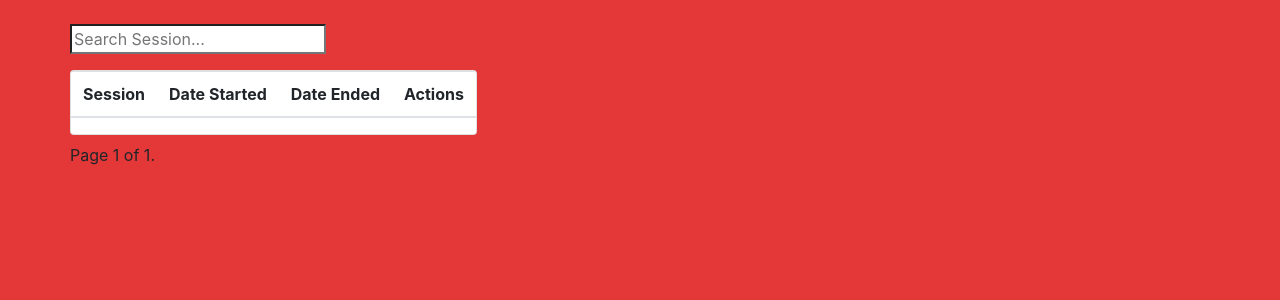
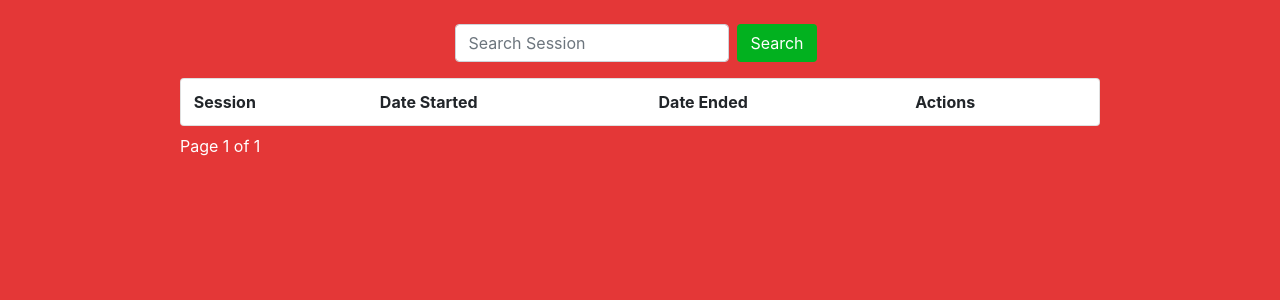
Before and after one commit to bionfinc/pomodoro, a Django app: page /sessions/ in a window 1280 px wide. Shown: the part 56-356 px from the top of the page. Run offline with Django 3.2, Linux system fonts and the light colour scheme; the visitor is signed in with stand-in values (Sample User, id 1); data comes from the database, SQL or seed files in the repository; lists and menus that the app fills with data are empty; some libraries are stand-ins or nearby versions.

Commit message:
styled/formatted tables

```diff
--- a/static/styles.css
+++ b/static/styles.css
@@ -166,3 +166,26 @@ i:hover{
 .fa-edit:hover {
   color:rgb(172, 36, 36);
 }
+
+/* search sessions/tasks */
+.btn-search {
+  background:rgb(2, 177, 31);
+  color: white;
+
+}
+
+.btn-search:hover{
+  background: rgb(2, 153, 27);
+  border: 1px solid rgb(2, 153, 27);
+  color: white
+}
+
+/* pagination for sessions/tasks */
+
+.pagination{
+  color: white;
+}
+
+.step-links a{
+  color: rgb(4, 105, 21);
+}
--- a/usersessions/templates/usersessions/sessions.html
+++ b/usersessions/templates/usersessions/sessions.html
@@ -6,15 +6,21 @@
 
 <div class="container">
 
-    <div class="row mt-4">
-        <form method="GET" action="" >
-            <input type="search" name="search" placeholder="Search Session...">
+    <div class="row">
+        <div class="col-md-1"></div>
+
+        <div class="col-12 col-md-10">
+            <div class="d-flex justify-content-center mt-4">
+                <form class='form-inline' method="GET" action="">
+                    <input class="form-control" type="text" aria-label="Search" type="search" name="search" placeholder="Search Session">
+                    <button class="mx-2 btn btn-search" type="submit">Search</button>
                 </form>
             </div>
 
-    <div class="row">
-        <div class="card">
-            <table class="table">
+
+            <div>
+                <div class="card p-2">
+                    <table class="table-sm">
                         <thead>
                           <tr>
                             <th scope="col">Session</th>
@@ -44,25 +50,31 @@
                 </div>
             </div>
 
-    <div class="row mt-2">
-        <div class="pagination justify-content-end">
+            <div class=" mt-2">
+                <div class="pagination justify-content-start">
                     <span class="step-links">
                         {% if sessions.has_previous %}
-                    <a href="?page=1">&laquo; first</a>
-                    <a href="?page={{ sessions.previous_page_number }}">previous</a>
+                            <a href="?page=1">&laquo; First</a>
+                            <a href="?page={{ sessions.previous_page_number }}">Previous</a>
                         {% endif %}
 
                         <span class="current">
-                    Page {{ sessions.number }} of {{ sessions.paginator.num_pages }}.
+                            Page {{ sessions.number }} of {{ sessions.paginator.num_pages }}
                         </span>
 
                         {% if sessions.has_next %}
-                    <a href="?page={{ sessions.next_page_number }}">next</a>
-                    <a href="?page={{ sessions.paginator.num_pages }}">last &raquo;</a>
+                            <a href="?page={{ sessions.next_page_number }}">Next</a>
+                            <a href="?page={{ sessions.paginator.num_pages }}">Last &raquo;</a>
                         {% endif %}
                     </span>
                 </div>
             </div>
         </div>
 
+        <div class="col-md-1"></div>
+    </div>
+
+
+</div>
+
 {% endblock %}
```
Also changed, not shown: usersessions/templates/usersessions/tasks.html (+29 -17 lines). Lines whose indentation alone changed are shown as unchanged.
